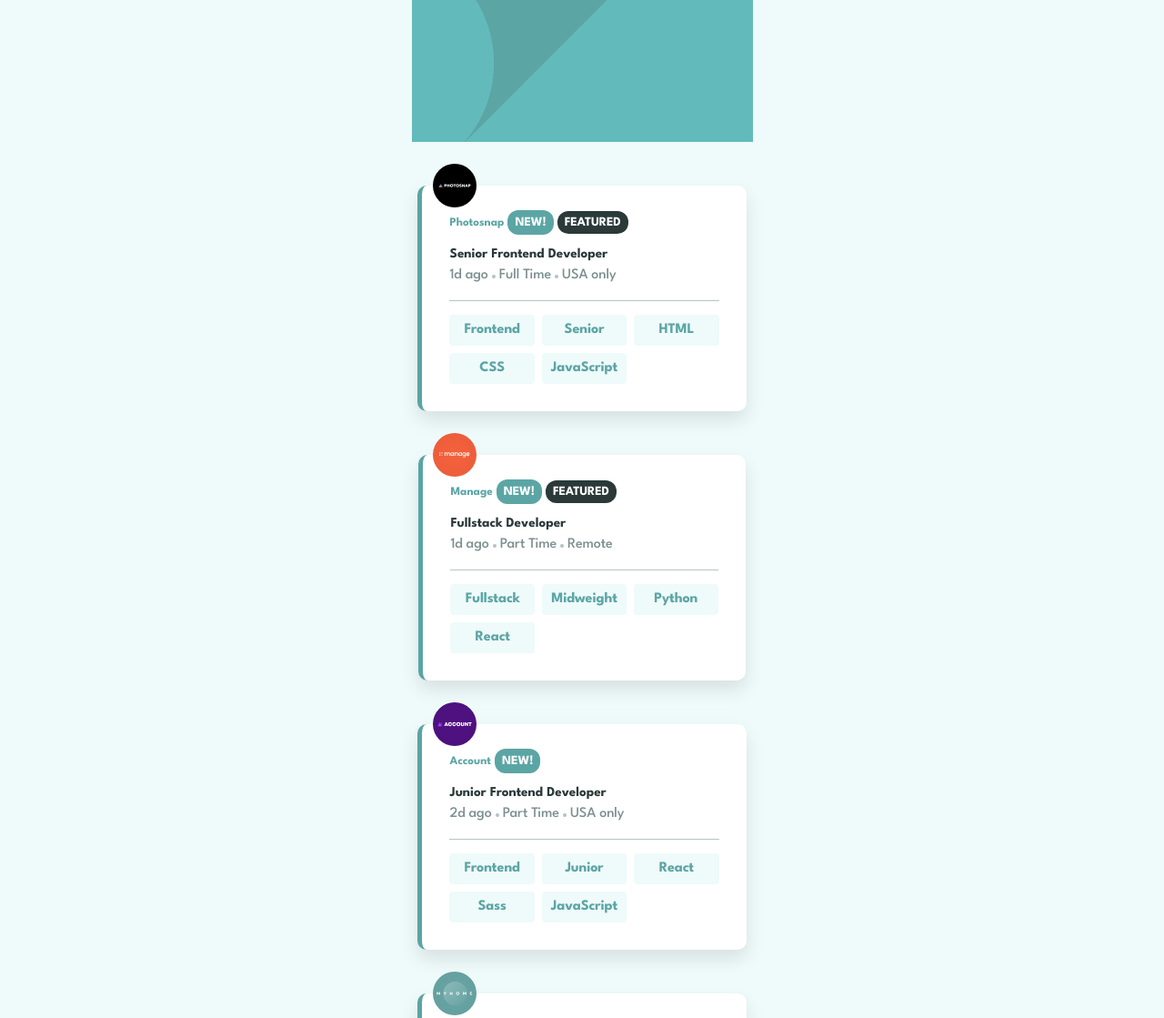
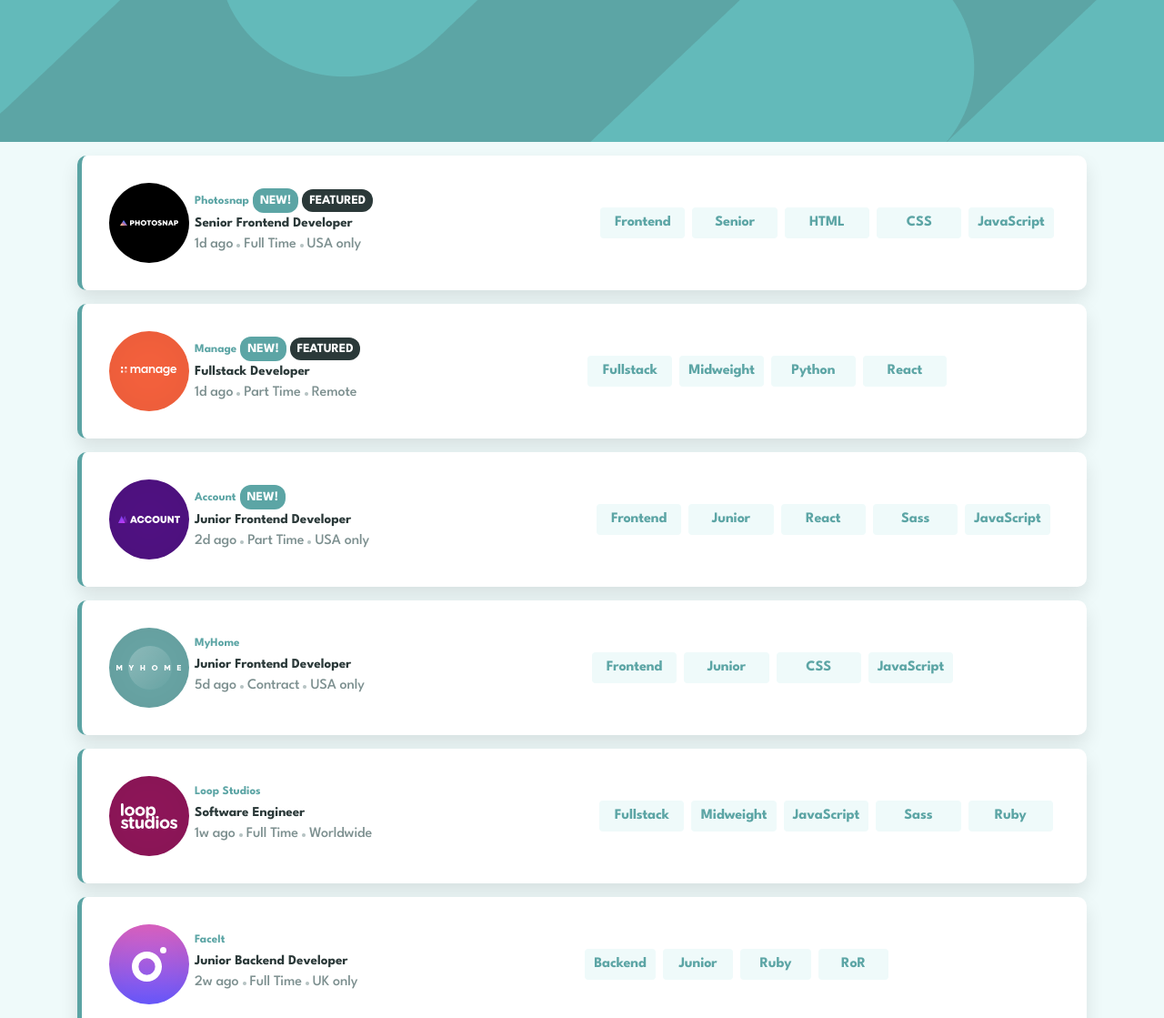
Before and after one commit to AnanoMakharashvili/Job-listings-with-filtering, a plain HTML site: page index.html in a window 1280 px wide. Shown: the top 1119 px of the page at 91% size. Drawn offline with Linux system fonts and the light colour scheme.

Commit message:
Completed mobile and desktop versions

```diff
--- a/index.html
+++ b/index.html
@@ -14,9 +14,16 @@
           rel="Combined"
           class="combined-style"
         />
+        <img
+          src="assets/headerone.png"
+          rel="Combined"
+          class="combined-style-desktop"
+        />
       </head>
       <img src="assets/photosnap.svg" rel="photosnap" class="logo-style" />
       <div class="box-container">
+        <img src="assets/photosnap.svg" rel="photosnap" class="logo-desktop" />
+        <div class="job-header-section">
           <div class="company-section">
             <span class="company-name">Photosnap</span>
             <span class="new-style">NEW!</span>
@@ -29,6 +36,7 @@
             <span class="info-style">Full Time</span>
             <img src="assets/Oval.png" rel="Oval" class="oval-style" />
             <span class="info-style">USA only</span>
+          </div>
         </div>
         <img
           src="assets/Rectangle Copy 5 (1).png"
@@ -45,12 +53,13 @@
       </div>
       <img src="assets/manage.svg" rel="manage" class="logo-style" />
       <div class="box-container">
+        <img src="assets/manage.svg" rel="manage" class="logo-desktop" />
+        <div class="job-header-section">
           <div class="company-section">
             <span class="company-name">Manage</span>
             <span class="new-style">NEW!</span>
             <span class="featured-style">FEATURED</span>
           </div>
-
           <div class="info-section">
             <h3 class="developer-style">Fullstack Developer</h3>
             <span class="info-style">1d ago</span>
@@ -58,6 +67,7 @@
             <span class="info-style">Part Time</span>
             <img src="assets/Oval.png" rel="Oval" class="oval-style" />
             <span class="info-style">Remote</span>
+          </div>
         </div>
         <img
           src="assets/Rectangle Copy 5 (1).png"
@@ -73,6 +83,8 @@
       </div>
       <img src="assets/account.svg" rel="account" class="logo-style" />
       <div class="box-container">
+        <img src="assets/account.svg" rel="account" class="logo-desktop" />
+        <div class="job-header-section">
           <div class="company-section">
             <span class="company-name">Account</span>
             <span class="new-style">NEW!</span>
@@ -84,6 +96,7 @@
             <span class="info-style">Part Time</span>
             <img src="assets/Oval.png" rel="Oval" class="oval-style" />
             <span class="info-style">USA only</span>
+          </div>
         </div>
         <img
           src="assets/Rectangle Copy 5 (1).png"
@@ -100,6 +113,8 @@
       </div>
       <img src="assets/myhome.svg" rel="myhome" class="logo-style" />
       <div class="box-container">
+        <img src="assets/myhome.svg" rel="myhome" class="logo-desktop" />
+        <div class="job-header-section">
           <span class="company-name">MyHome</span>
           <div class="info-section">
             <h3 class="developer-style">Junior Frontend Developer</h3>
@@ -108,6 +123,7 @@
             <span class="info-style">Contract</span>
             <img src="assets/Oval.png" rel="Oval" class="oval-style" />
             <span class="info-style">USA only</span>
+          </div>
         </div>
         <img
           src="assets/Rectangle Copy 5 (1).png"
@@ -127,6 +143,12 @@
         class="logo-style"
       />
       <div class="box-container">
+        <img
+          src="assets/loop-studios.svg"
+          rel="loop-studios"
+          class="logo-desktop"
+        />
+        <div class="job-header-section">
           <span class="company-name">Loop Studios</span>
           <div class="info-section">
             <h3 class="developer-style">Software Engineer</h3>
@@ -135,6 +157,7 @@
             <span class="info-style">Full Time</span>
             <img src="assets/Oval.png" rel="Oval" class="oval-style" />
             <span class="info-style">Worldwide</span>
+          </div>
         </div>
         <img
           src="assets/Rectangle Copy 5 (1).png"
@@ -151,6 +174,8 @@
       </div>
       <img src="assets/faceit.svg" rel="faceit" class="logo-style" />
       <div class="box-container">
+        <img src="assets/faceit.svg" rel="faceit" class="logo-desktop" />
+        <div class="job-header-section">
           <span class="company-name"> FaceIt</span>
           <div class="info-section">
             <h3 class="developer-style">Junior Backend Developer</h3>
@@ -159,6 +184,7 @@
             <span class="info-style">Full Time</span>
             <img src="assets/Oval.png" rel="Oval" class="oval-style" />
             <span class="info-style">UK only</span>
+          </div>
         </div>
         <img
           src="assets/Rectangle Copy 5 (1).png"
@@ -174,6 +200,8 @@
       </div>
       <img src="assets/shortly.svg" rel="shortly" class="logo-style" />
       <div class="box-container">
+        <img src="assets/shortly.svg" rel="shortly" class="logo-desktop" />
+        <div class="job-header-section">
           <span class="company-name">Shortly</span>
           <div class="info-section">
             <h3 class="developer-style">Junior Developer</h3>
@@ -182,6 +210,7 @@
             <span class="info-style"> Full Time</span>
             <img src="assets/Oval.png" rel="Oval" class="oval-style" />
             <span class="info-style">Worldwide</span>
+          </div>
         </div>
         <img
           src="assets/Rectangle Copy 5 (1).png"
@@ -198,6 +227,8 @@
       </div>
       <img src="assets/insure.svg" rel="insure" class="logo-style" />
       <div class="box-container">
+        <img src="assets/insure.svg" rel="insure" class="logo-desktop" />
+        <div class="job-header-section">
           <span class="company-name">Insure</span>
           <div class="info-section">
             <h3 class="developer-style">Junior Frontend Developer</h3>
@@ -205,6 +236,7 @@
             <span class="info-style">Full Time</span>
             <img src="assets/Oval.png" rel="Oval" class="oval-style" />
             <span class="info-style">USA only</span>
+          </div>
         </div>
         <img
           src="assets/Rectangle Copy 5 (1).png"
@@ -221,6 +253,8 @@
       </div>
       <img src="assets/eyecam-co.svg" rel="eyecam-co" class="logo-style" />
       <div class="box-container">
+        <img src="assets/eyecam-co.svg" rel="eyecam-co" class="logo-desktop" />
+        <div class="job-header-section">
           <span class="company-name">Eyecam Co.</span>
           <div class="info-section">
             <h3 class="developer-style">Full Stack Engineer</h3>
@@ -229,6 +263,7 @@
             <span class="info-style">Full Time</span>
             <img src="assets/Oval.png" rel="Oval" class="oval-style" />
             <span class="info-style">Worldwide</span>
+          </div>
         </div>
         <img
           src="assets/Rectangle Copy 5 (1).png"
@@ -249,6 +284,12 @@
         class="logo-style"
       />
       <div class="box-container">
+        <img
+          src="assets/the-air-filter-company.svg"
+          rel="the-air-filter-company"
+          class="logo-desktop"
+        />
+        <div class="job-header-section">
           <span class="company-name">The Air Filter Company</span>
           <div class="info-section">
             <h3 class="developer-style">Front-end Dev</h3>
@@ -257,6 +298,7 @@
             <span class="info-style">Part Time</span>
             <img src="assets/Oval.png" rel="Oval" class="oval-style" />
             <span class="info-style">Worldwide</span>
+          </div>
         </div>
         <img
           src="assets/Rectangle Copy 5 (1).png"
--- a/styless.css
+++ b/styless.css
@@ -17,6 +17,14 @@
   overflow: hidden;
 }
 
+.combined-style {
+  display: block;
+}
+
+.combined-style-desktop {
+  display: none;
+}
+
 .box-container {
   background-color: white;
   padding: 30px;
@@ -26,11 +34,23 @@
   display: flex;
   flex-direction: column;
   gap: 15px;
+  cursor: pointer;
 }
 
 .logo-style {
   width: 48px;
   transform: translate(-140px, 24px);
+  display: block;
+}
+
+.logo-desktop {
+  display: none;
+}
+
+.job-header-section {
+  display: flex;
+  flex-direction: column;
+  gap: 5px;
 }
 
 .company-name {
@@ -87,6 +107,10 @@
   letter-spacing: -0.1230769231915474px;
   text-align: left;
   color: #7c8f8f;
+}
+
+.rectangle-style {
+  display: block;
 }
 
 .job-card-section {
@@ -229,3 +253,45 @@
   justify-content: center;
   border-radius: 4px;
 }
+
+@media (min-width: 1024px) {
+  main {
+    gap: 15px;
+  }
+
+  .combined-style {
+    display: none;
+  }
+
+  .combined-style-desktop {
+    display: block;
+  }
+  .box-container {
+    flex-direction: row;
+    align-items: center;
+    width: 1110px;
+    gap: 6px;
+  }
+  .logo-style {
+    display: none;
+  }
+
+  .logo-desktop {
+    display: block;
+  }
+
+  .rectangle-style {
+    display: none;
+  }
+
+  .job-header-section {
+    display: flex;
+    flex-direction: column;
+    gap: 5px;
+  }
+
+  .job-card-section {
+    grid-template-columns: 2fr 2fr 2fr 2fr 2fr;
+    margin-left: 244px;
+  }
+}
```
Also changed, not shown: assets/headerone.png (added). Lines whose indentation alone changed are shown as unchanged.
